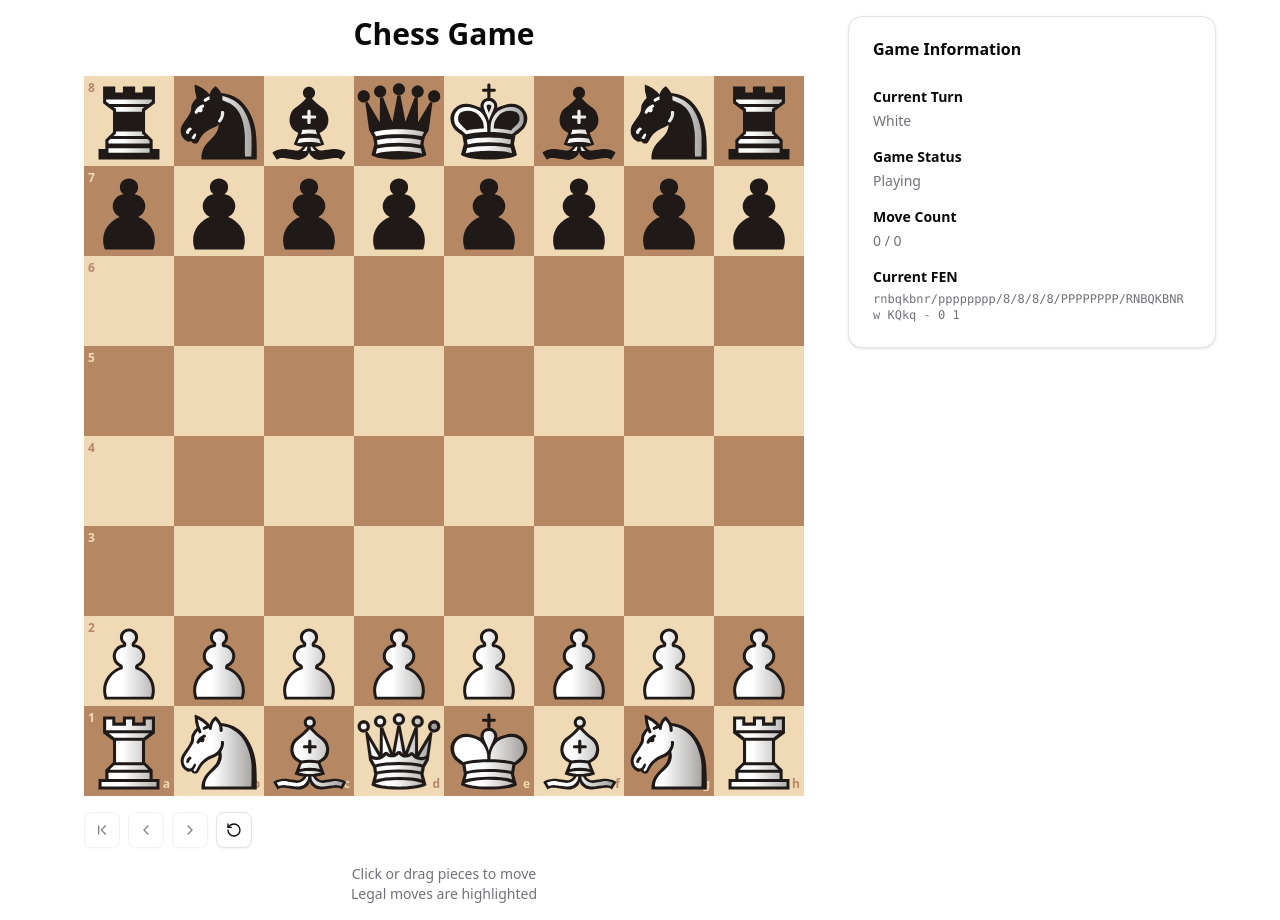
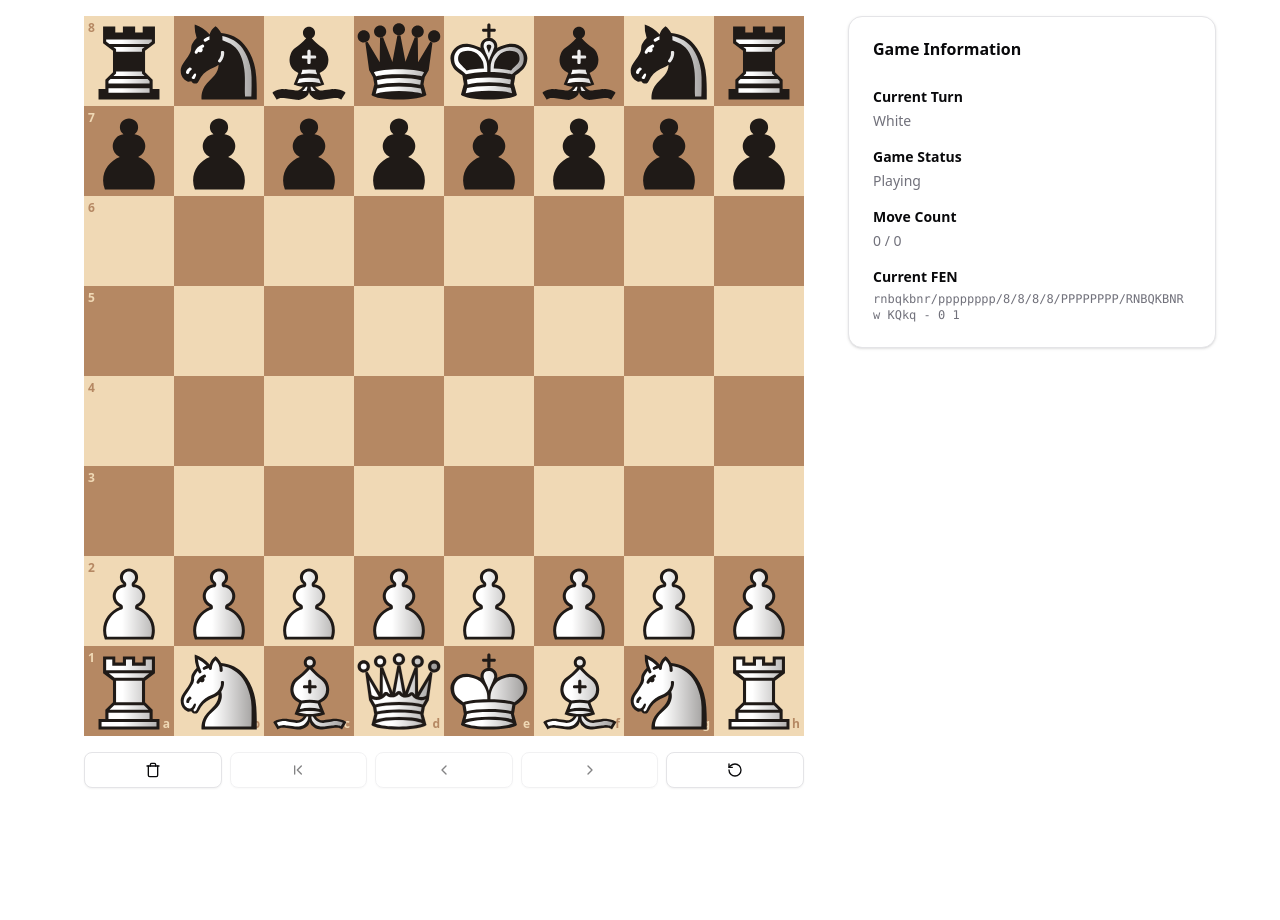
Before and after one commit to alijradii/chessbased-frontend, a React (Vite) app: page / in a window 1280 px wide. After the commit the page ends 804 px from the top, so only its background shows below. Built offline with nearby package versions, Linux system fonts and the light colour scheme.

Commit message:
improved board control UI

```diff
--- a/src/App.tsx
+++ b/src/App.tsx
@@ -10,7 +10,6 @@ function App() {
       <main className="min-h-screen flex items-center justify-center p-4 bg-background">
         <div className="w-full max-w-6xl grid grid-cols-1 lg:grid-cols-3 gap-6">
           <div className="lg:col-span-2 flex flex-col items-center">
-            <h1 className="text-3xl font-bold text-center mb-6">Chess Game</h1>
             <ChessBoard
               pieceSet="merida"
               lightSquareColor="#f0d9b5"
@@ -24,10 +23,6 @@ function App() {
             <div className="mt-4 w-full max-w-[90vmin]">
               <BoardControls />
             </div>
-            <div className="mt-4 text-center text-sm text-muted-foreground">
-              <p>Click or drag pieces to move</p>
-              <p>Legal moves are highlighted</p>
-            </div>
           </div>
 
           <div className="lg:col-span-1">
--- a/src/components/chess/board-controls.tsx
+++ b/src/components/chess/board-controls.tsx
@@ -7,6 +7,7 @@ import {
   ChevronLeft,
   ChevronRight,
   RotateCcw,
+  Trash,
 } from "lucide-react";
 
 export function BoardControls() {
@@ -36,15 +37,25 @@ export function BoardControls() {
   const canGoNext = historyIndex < gameHistory.length;
 
   return (
-    <div className="flex items-center gap-2">
+    <div className="flex items-center gap-2 w-full">
+      <Button
+        variant="outline"
+        size="icon"
+        onClick={handleReset}
+        title="Reset game"
+        className="flex-1"
+      >
+        <Trash className="h-6 w-6" />
+      </Button>
       <Button
         variant="outline"
         size="icon"
         onClick={handleFirst}
         disabled={!canGoPrev}
         title="Go to start"
+        className="flex-1"
       >
-        <ChevronFirst className="h-4 w-4" />
+        <ChevronFirst className="h-6 w-6" />
       </Button>
       <Button
         variant="outline"
@@ -52,8 +63,9 @@ export function BoardControls() {
         onClick={handlePrev}
         disabled={!canGoPrev}
         title="Previous move"
+        className="flex-1"
       >
-        <ChevronLeft className="h-4 w-4" />
+        <ChevronLeft className="h-6 w-6" />
       </Button>
       <Button
         variant="outline"
@@ -61,16 +73,18 @@ export function BoardControls() {
         onClick={handleNext}
         disabled={!canGoNext}
         title="Next move"
+        className="flex-1"
       >
-        <ChevronRight className="h-4 w-4" />
+        <ChevronRight className="h-6 w-6" />
       </Button>
       <Button
         variant="outline"
         size="icon"
         onClick={handleReset}
         title="Reset game"
+        className="flex-1"
       >
-        <RotateCcw className="h-4 w-4" />
+        <RotateCcw className="h-6 w-6" />
       </Button>
     </div>
   );
```
